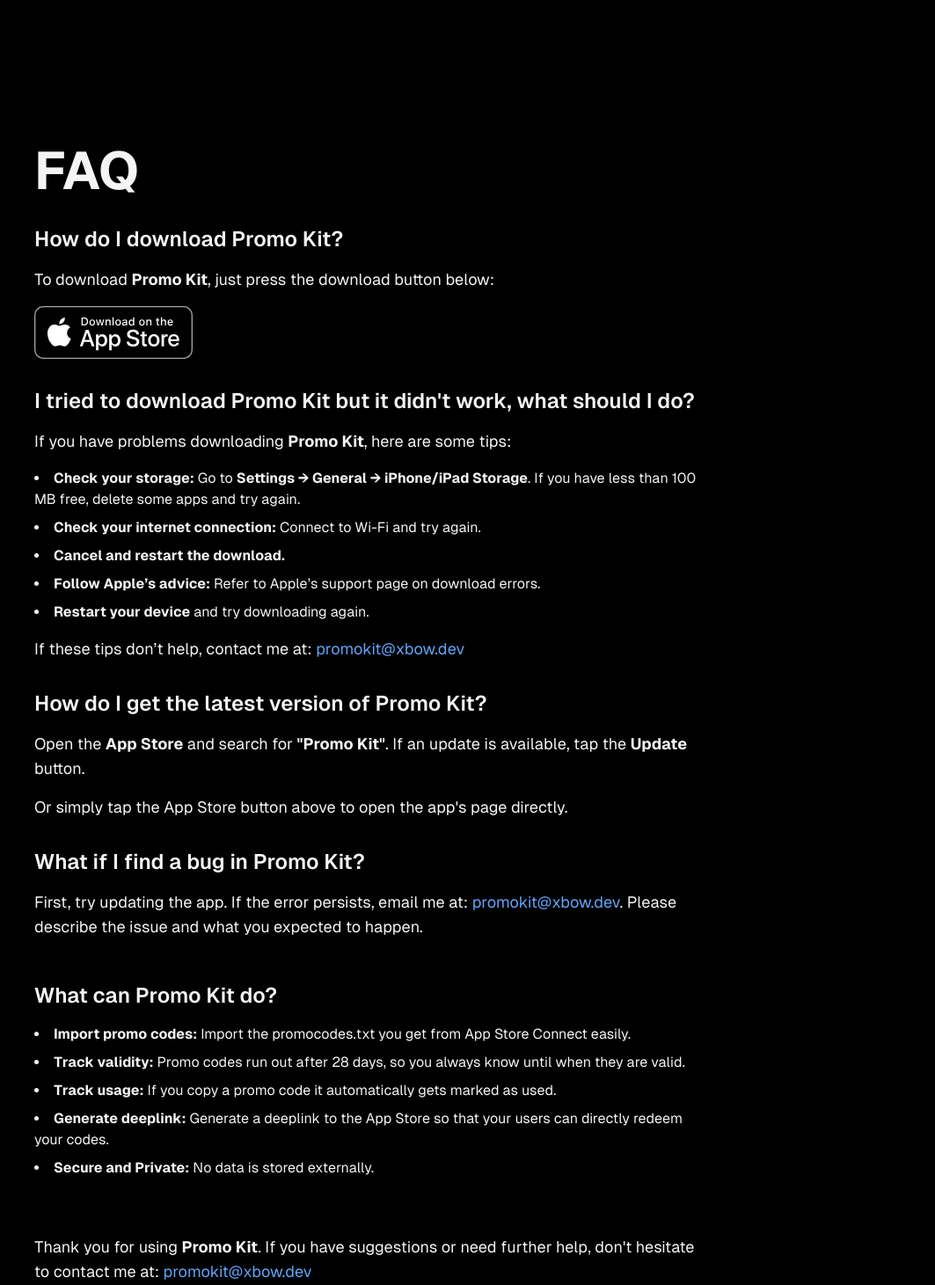
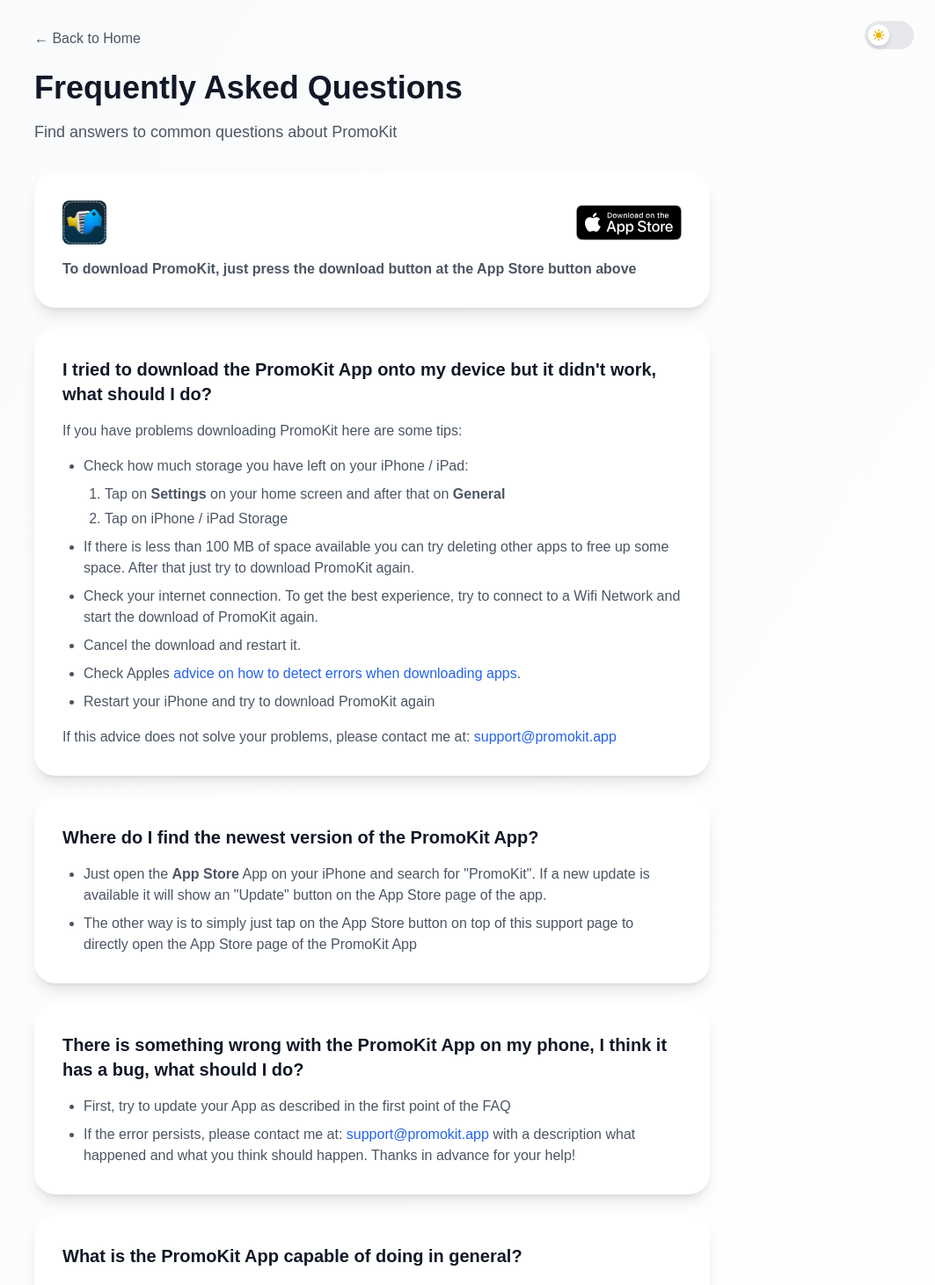
Before and after one commit to n0rthk1n9/promokit-website, a Next.js app: page /faq in a window 1280 px wide. Shown: the top 1461 px of the page at 88% size, without its empty margins (217-1280 px from the left). Built offline with nearby package versions, Linux system fonts and the light colour scheme.

Commit message:
Fix faq page

```diff
--- /dev/null
+++ b/app/components/AppStoreButton.js
@@ -0,0 +1,31 @@
+import { motion } from 'framer-motion';
+import Image from 'next/image';
+
+export function AppStoreButton({ url }) {
+  return (
+    <a
+      href={url}
+      target="_blank"
+      rel="noreferrer"
+    >
+      <div className="block dark:hidden">
+        <Image
+          src="/images/app-store-badge.svg"
+          alt="Download on the App Store"
+          width={120}
+          height={40}
+          unoptimized
+        />
+      </div>
+      <div className="hidden dark:block">
+        <Image
+          src="/images/app-store-badge.svg"
+          alt="Download on the App Store"
+          width={120}
+          height={40}
+          unoptimized
+        />
+      </div>
+    </a>
+  );
+}
--- a/app/components/PromoKitCard.js
+++ b/app/components/PromoKitCard.js
@@ -40,6 +40,7 @@
         </Link>
         <div className="relative z-30 transition-transform duration-300 hover:scale-110" onClick={(e) => e.stopPropagation()}>
           <a
+            id="download"
             href="https://apps.apple.com/de/app/promokit/id6739035369"
             target="_blank"
             rel="noopener noreferrer"
--- a/app/faq/page.js
+++ b/app/faq/page.js
@@ -1,116 +1,240 @@
-import Image from "next/image";
-import Link from "next/link";
+'use client';
+
+import React from 'react';
+import { motion } from 'framer-motion';
+import Image from 'next/image';
+import { AppStoreButton } from '../components/AppStoreButton';
+import Link from 'next/link';
+
+import ThemeToggle from '../components/ThemeToggle';
+
+const iOSUrl = 'https://apps.apple.com/de/app/promokit/id6739035369';
 
 export default function FAQ() {
   return (
-    <div className="grid grid-rows-[20px_1fr_20px] items-center justify-items-center min-h-screen p-8 pb-20 gap-16 sm:p-20 font-[family-name:var(--font-geist-sans)] bg-black text-gray-100">
-      <main className="flex flex-col gap-8 row-start-2 items-start max-w-3xl w-full">
-        <h1 className="text-4xl sm:text-6xl font-bold">{`FAQ`}</h1>
+    <main className="min-h-screen bg-gradient-to-br from-gray-50 to-white dark:from-gray-900 dark:to-gray-800">
+      <ThemeToggle />
+      <div className="container mx-auto px-4 py-8 md:px-8 lg:px-16">
+        <div className="mx-auto max-w-3xl space-y-6">
+          <motion.div
+            initial={{ opacity: 0, y: 20 }}
+            animate={{ opacity: 1, y: 0 }}
+            transition={{ duration: 0.5 }}
+            className="mb-8"
+          >
+            <Link
+              href="/"
+              className="inline-flex items-center text-gray-600 dark:text-gray-400 hover:text-gray-900 dark:hover:text-white transition-colors mb-6"
+            >
+              ← Back to Home
+            </Link>
+            <h1 className="text-4xl font-bold text-gray-900 dark:text-white mb-4">
+              Frequently Asked Questions
+            </h1>
+            <p className="text-lg text-gray-600 dark:text-gray-300">
+              Find answers to common questions about PromoKit
+            </p>
+          </motion.div>
 
-        <section>
-          <h2 className="text-2xl font-semibold mb-4">
-            {`How do I download Promo Kit?`}
+          <motion.div
+            initial={{ opacity: 0, y: 20 }}
+            animate={{ opacity: 1, y: 0 }}
+            transition={{ duration: 0.5 }}
+            className="bg-white dark:bg-gray-800 rounded-3xl p-8 shadow-lg dark:shadow-none dark:ring-1 dark:ring-gray-700/50"
+          >
+            <div className="flex items-center justify-between mb-4">
+              <Image
+                src="/images/app-icon.webp"
+                alt="PromoKit Icon"
+                width={50}
+                height={50}
+                className="rounded-lg"
+                unoptimized
+              />
+              <AppStoreButton url={iOSUrl} />
+            </div>
+            <p className="text-gray-600 dark:text-gray-300">
+              <strong>To download PromoKit, just press the download button at the App Store button above</strong>
+            </p>
+          </motion.div>
+
+          <motion.div
+            initial={{ opacity: 0, y: 20 }}
+            animate={{ opacity: 1, y: 0 }}
+            transition={{ duration: 0.5, delay: 0.1 }}
+            className="bg-white dark:bg-gray-800 rounded-3xl p-8 shadow-lg dark:shadow-none dark:ring-1 dark:ring-gray-700/50"
+          >
+            <div className="space-y-4">
+              <h2 className="text-xl font-semibold text-gray-900 dark:text-white">
+                I tried to download the PromoKit App onto my device but it didn't work, what should I do?
               </h2>
-          <p className="text-lg mb-4">
-            {`To download `}<strong>{`Promo Kit`}</strong>{`, just press the download button below:`}
-          </p>
-          <Link href="https://apps.apple.com/de/app/promokit/id6739035369" target="_blank">
-            <Image
-              src="/images/app-store-badge.svg"
-              alt={`Download on the App Store`}
-              width={180}
-              height={60}
-            />
-          </Link>
-        </section>
-
-        <section>
-          <h2 className="text-2xl font-semibold mb-4">
-            {`I tried to download Promo Kit but it didn't work, what should I do?`}
-          </h2>
-          <p className="text-lg mb-4">
-            {`If you have problems downloading `}<strong>{`Promo Kit`}</strong>{`, here are some tips:`}
-          </p>
-          <ul className="list-disc list-inside space-y-2">
+              <div className="space-y-4 text-gray-600 dark:text-gray-300">
+                <p>If you have problems downloading PromoKit here are some tips:</p>
+                <ul className="list-disc pl-6 space-y-2">
                   <li>
-              <strong>{`Check your storage:`}</strong>{` Go to `}<strong>{`Settings → General → iPhone/iPad Storage`}</strong>{`. If you have less than 100 MB free, delete some apps and try again.`}
+                    Check how much storage you have left on your iPhone / iPad:
+                    <ol className="list-decimal pl-6 mt-2 space-y-1">
+                      <li>
+                        Tap on <strong>Settings</strong> on your home screen and after that on <strong>General</strong>
+                      </li>
+                      <li>Tap on iPhone / iPad Storage</li>
+                    </ol>
                   </li>
                   <li>
-              <strong>{`Check your internet connection:`}</strong>{` Connect to Wi-Fi and try again.`}
+                    If there is less than 100 MB of space available you can try deleting other apps to free up some space. After that just try to download PromoKit again.
                   </li>
                   <li>
-              <strong>{`Cancel and restart the download.`}</strong>
+                    Check your internet connection. To get the best experience, try to connect to a Wifi Network and start the download of PromoKit again.
+                  </li>
+                  <li>Cancel the download and restart it.</li>
+                  <li>
+                    Check Apples{' '}
+                    <a
+                      href="https://support.apple.com/en-us/HT207165"
+                      className="text-blue-600 dark:text-blue-400 hover:underline"
+                      target="_blank"
+                      rel="noreferrer"
+                    >
+                      advice on how to detect errors when downloading apps
+                    </a>
+                    .
+                  </li>
+                  <li>Restart your iPhone and try to download PromoKit again</li>
+                </ul>
+                <p>
+                  If this advice does not solve your problems, please contact me at:{' '}
+                  <a href="mailto:support@promokit.app" className="text-blue-600 dark:text-blue-400 hover:underline">
+                    support@promokit.app
+                  </a>
+                </p>
+              </div>
+            </div>
+          </motion.div>
+
+          <motion.div
+            initial={{ opacity: 0, y: 20 }}
+            animate={{ opacity: 1, y: 0 }}
+            transition={{ duration: 0.5, delay: 0.2 }}
+            className="bg-white dark:bg-gray-800 rounded-3xl p-8 shadow-lg dark:shadow-none dark:ring-1 dark:ring-gray-700/50"
+          >
+            <div className="space-y-4">
+              <h2 className="text-xl font-semibold text-gray-900 dark:text-white">
+                Where do I find the newest version of the PromoKit App?
+              </h2>
+              <div className="space-y-4 text-gray-600 dark:text-gray-300">
+                <ul className="list-disc pl-6 space-y-2">
+                  <li>
+                    Just open the <strong>App Store</strong> App on your iPhone and search for "PromoKit". If a new update is available it will show an "Update" button on the App Store page of the app.
                   </li>
                   <li>
-              <strong>{`Follow Apple’s advice:`}</strong>{` Refer to Apple’s support page on download errors.`}
+                    The other way is to simply just tap on the App Store button on top of this support page to directly open the App Store page of the PromoKit App
+                  </li>
+                </ul>
+              </div>
+            </div>
+          </motion.div>
+
+          <motion.div
+            initial={{ opacity: 0, y: 20 }}
+            animate={{ opacity: 1, y: 0 }}
+            transition={{ duration: 0.5, delay: 0.3 }}
+            className="bg-white dark:bg-gray-800 rounded-3xl p-8 shadow-lg dark:shadow-none dark:ring-1 dark:ring-gray-700/50"
+          >
+            <div className="space-y-4">
+              <h2 className="text-xl font-semibold text-gray-900 dark:text-white">
+                There is something wrong with the PromoKit App on my phone, I think it has a bug, what should I do?
+              </h2>
+              <div className="space-y-4 text-gray-600 dark:text-gray-300">
+                <ul className="list-disc pl-6 space-y-2">
+                  <li>First, try to update your App as described in the first point of the FAQ</li>
+                  <li>
+                    If the error persists, please contact me at:{' '}
+                    <a href="mailto:support@promokit.app" className="text-blue-600 dark:text-blue-400 hover:underline">
+                      support@promokit.app
+                    </a>{' '}
+                    with a description what happened and what you think should happen. Thanks in advance for your help!
+                  </li>
+                </ul>
+              </div>
+            </div>
+          </motion.div>
+
+          <motion.div
+            initial={{ opacity: 0, y: 20 }}
+            animate={{ opacity: 1, y: 0 }}
+            transition={{ duration: 0.5, delay: 0.4 }}
+            className="bg-white dark:bg-gray-800 rounded-3xl p-8 shadow-lg dark:shadow-none dark:ring-1 dark:ring-gray-700/50"
+          >
+            <div className="space-y-4">
+              <h2 className="text-xl font-semibold text-gray-900 dark:text-white">
+                What is the PromoKit App capable of doing in general?
+              </h2>
+              <div className="space-y-4 text-gray-600 dark:text-gray-300">
+                <ol className="list-decimal pl-6 space-y-2">
+                  <li>
+                    Effortlessly import Promo Codes from App Store Connect .txt files in seconds—no manual entry required.
                   </li>
                   <li>
-              <strong>{`Restart your device`}</strong>{` and try downloading again.`}
+                    Instantly view, organize, and manage all your Promo Codes in one clean interface.
                   </li>
-          </ul>
-          <p className="text-lg mt-4">
-            {`If these tips don’t help, contact me at: `}
-            <a href="mailto:promokit@xbow.dev" className="text-blue-400 hover:underline">
-              {`promokit@xbow.dev`}
+                  <li>
+                    Copy a code or deep link to your clipboard with a single tap for fast sharing at events, in person, or online.
+                  </li>
+                  <li>
+                    Instantly see which codes are used and how many remain valid, so you're always in control.
+                  </li>
+                  <li>
+                    Enjoy built-in dark mode for low-light environments and full VoiceOver support for accessibility.
+                  </li>
+                  <li>
+                    Present your app professionally—ditch the spreadsheets and chaos for a streamlined, mobile-first experience.
+                  </li>
+                </ol>
+              </div>
+            </div>
+          </motion.div>
+
+          <motion.div
+            initial={{ opacity: 0, y: 20 }}
+            animate={{ opacity: 1, y: 0 }}
+            transition={{ duration: 0.5, delay: 0.5 }}
+            className="bg-white dark:bg-gray-800 rounded-3xl p-8 shadow-lg dark:shadow-none dark:ring-1 dark:ring-gray-700/50"
+          >
+            <div className="space-y-4 text-gray-600 dark:text-gray-300">
+              <p>
+                Thank you for using my app PromoKit. This means a lot to me. If you still have problems of any kind or you have suggestions on expanding it, don't hesitate to contact me at:{' '}
+                <a href="mailto:support@promokit.app" className="text-blue-600 dark:text-blue-400 hover:underline">
+                  support@promokit.app
                 </a>
               </p>
-        </section>
+            </div>
+          </motion.div>
 
-        <section>
-          <h2 className="text-2xl font-semibold mb-4">
-            {`How do I get the latest version of Promo Kit?`}
+          <motion.div
+            initial={{ opacity: 0, y: 20 }}
+            animate={{ opacity: 1, y: 0 }}
+            transition={{ duration: 0.5, delay: 0.6 }}
+            className="bg-white dark:bg-gray-800 rounded-3xl p-8 shadow-lg dark:shadow-none dark:ring-1 dark:ring-gray-700/50"
+          >
+            <div className="space-y-4">
+              <h2 className="text-xl font-semibold text-gray-900 dark:text-white">
+                Legal
               </h2>
-          <p className="text-lg mb-4">
-            {`Open the `}<strong>{`App Store`}</strong>{` and search for `}<strong>{`"Promo Kit"`}</strong>{`. If an update is available, tap the `}<strong>{`Update`}</strong>{` button.`}
+              <div className="space-y-4 text-gray-600 dark:text-gray-300">
+                <p>
+                  View our{' '}
+                  <Link
+                    href="/privacy"
+                    className="text-blue-600 dark:text-blue-400 hover:underline transition-colors duration-200"
+                  >
+                    Privacy Policy
+                  </Link>
                 </p>
-          <p className="text-lg">
-            {`Or simply tap the App Store button above to open the app's page directly.`}
-          </p>
-        </section>
-
-        <section>
-          <h2 className="text-2xl font-semibold mb-4">
-            {`What if I find a bug in Promo Kit?`}
-          </h2>
-          <p className="text-lg mb-4">
-            {`First, try updating the app. If the error persists, email me at: `}
-            <a href="mailto:promokit@xbow.dev" className="text-blue-400 hover:underline">
-              {`promokit@xbow.dev`}
-            </a>
-            {`. Please describe the issue and what you expected to happen.`}
-          </p>
-        </section>
-
-        <section>
-          <h2 className="text-2xl font-semibold mb-4">
-            {`What can Promo Kit do?`}
-          </h2>
-          <ul className="list-disc list-inside space-y-2">
-            <li>
-              <strong>{`Import promo codes:`}</strong>{` Import the promocodes.txt you get from App Store Connect easily.`}
-            </li>
-            <li>
-              <strong>{`Track validity:`}</strong>{` Promo codes run out after 28 days, so you always know until when they are valid.`}
-            </li>
-            <li>
-              <strong>{`Track usage:`}</strong>{` If you copy a promo code it automatically gets marked as used.`}
-            </li>
-            <li>
-              <strong>{`Generate deeplink:`}</strong>{` Generate a deeplink to the App Store so that your users can directly redeem your codes.`}
-            </li>
-            <li>
-              <strong>{`Secure and Private:`}</strong>{` No data is stored externally.`}
-            </li>
-          </ul>
-        </section>
-
-        <p className="text-lg mt-8">
-          {`Thank you for using `}<strong>{`Promo Kit`}</strong>{`. If you have suggestions or need further help, don't hesitate to contact me at: `}
-          <a href="mailto:promokit@xbow.dev" className="text-blue-400 hover:underline">
-            {`promokit@xbow.dev`}
-          </a>
-        </p>
+              </div>
+            </div>
+          </motion.div>
+        </div>
+      </div>
     </main>
-    </div>
   );
 }
--- a/app/privacy/page.js
+++ b/app/privacy/page.js
@@ -6,26 +6,26 @@
 
 export default function PrivacyPolicy() {
   return (
-    <main className="min-h-screen bg-gradient-to-br from-white to-gray-50 dark:from-gray-900 dark:to-gray-800">
+    <main className="min-h-screen bg-gradient-to-br from-gray-50 to-white dark:from-gray-900 dark:to-gray-800">
       <ThemeToggle />
-      <div className="max-w-4xl mx-auto px-6 py-20">
+      <div className="container mx-auto px-4 py-8 md:px-8 lg:px-16">
+        <div className="mx-auto max-w-3xl space-y-6">
           <motion.div
             initial={{ opacity: 0, y: 20 }}
             animate={{ opacity: 1, y: 0 }}
-          transition={{ duration: 0.8 }}
-          className="text-center mb-16"
+            transition={{ duration: 0.5 }}
+            className="mb-8"
           >
-          <Link href="/" className="inline-flex items-center gap-3 mb-8 text-gray-600 dark:text-gray-400 hover:text-gray-900 dark:hover:text-white transition-colors">
-            <svg className="w-5 h-5" fill="none" stroke="currentColor" viewBox="0 0 24 24">
-              <path strokeLinecap="round" strokeLinejoin="round" strokeWidth={2} d="M15 19l-7-7 7-7" />
-            </svg>
-            Back to Home
+            <Link
+              href="/"
+              className="inline-flex items-center text-gray-600 dark:text-gray-400 hover:text-gray-900 dark:hover:text-white transition-colors mb-6"
+            >
+              ← Back to Home
             </Link>
-
-          <h1 className="text-4xl md:text-5xl font-bold text-gray-900 dark:text-white mb-6">
+            <h1 className="text-4xl font-bold text-gray-900 dark:text-white mb-4">
               Privacy Policy
             </h1>
-          <p className="text-xl text-gray-600 dark:text-gray-300">
+            <p className="text-lg text-gray-600 dark:text-gray-300">
               How we handle your data in PromoKit
             </p>
           </motion.div>
@@ -33,10 +33,10 @@
           <motion.div
             initial={{ opacity: 0, y: 20 }}
             animate={{ opacity: 1, y: 0 }}
-          transition={{ duration: 0.8, delay: 0.2 }}
-          className="bg-white dark:bg-gray-800 rounded-3xl p-8 md:p-12 shadow-lg dark:shadow-none dark:ring-1 dark:ring-gray-700/50"
+            transition={{ duration: 0.5, delay: 0.1 }}
+            className="bg-white dark:bg-gray-800 rounded-3xl p-8 shadow-lg dark:shadow-none dark:ring-1 dark:ring-gray-700/50"
           >
-          <div className="prose prose-lg dark:prose-invert max-w-none">
+            <div className="space-y-6">
             <h2 className="text-2xl font-bold text-gray-900 dark:text-white mb-6">
               PromoKit Privacy Policy
             </h2>
@@ -107,6 +107,7 @@
             </div>
           </motion.div>
         </div>
+      </div>
     </main>
   );
 }
```
Lines whose indentation alone changed are shown as unchanged.
